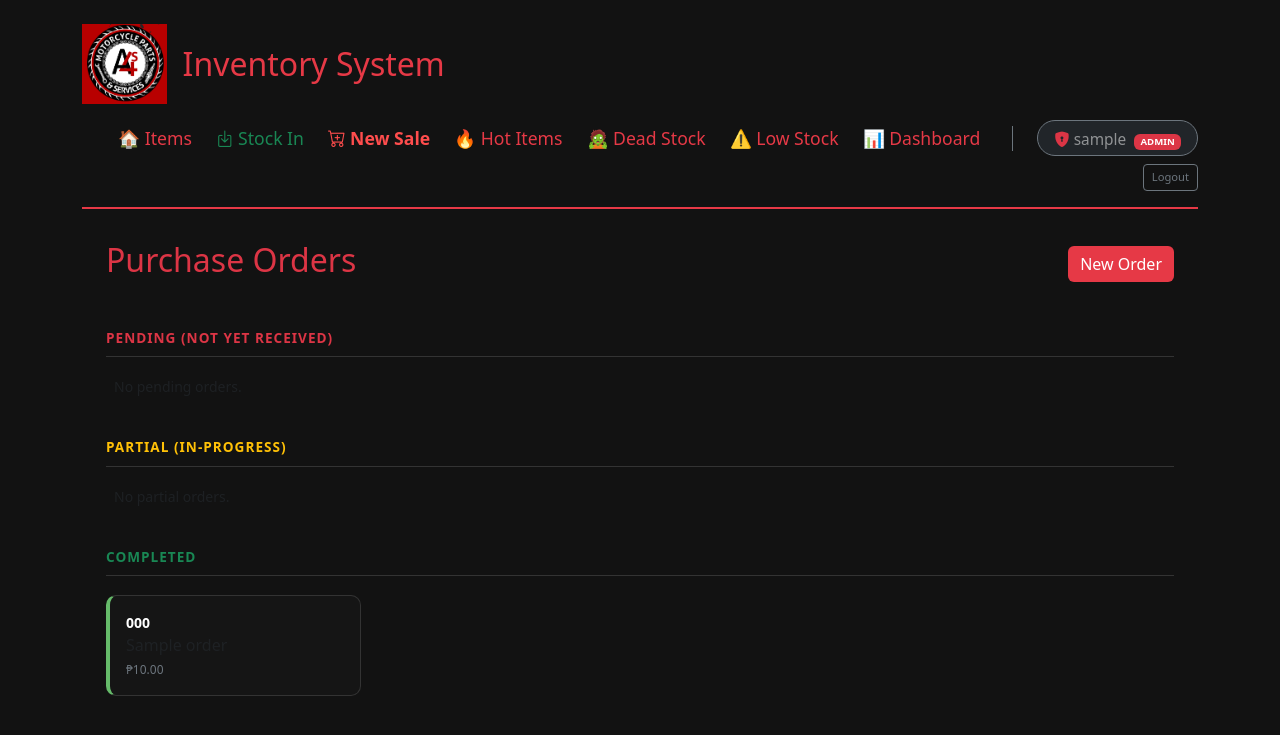
After one commit to PatrickLatade/A4-inventory-management, a Flask app: page /transaction/orders/list in a window 1280 px wide. The commit adds this page. Shown: the top 735 px of the page. Run offline with Flask 3, Linux system fonts and the light colour scheme; the visitor is signed in with stand-in values (Sample User, id 1); tables that the repository leaves empty hold one stand-in row (values such as "Sample post").

Commit message:
order logic online, possible improvements needed

```diff
--- a/routes/transaction_route.py
+++ b/routes/transaction_route.py
@@ -212,3 +212,180 @@ def save_transaction_out():
         return jsonify({"status": "error", "message": str(e)}), 500
     finally:
         conn.close()
+
+# --- PURCHASE ORDER ROUTES ---
+
+@transaction_bp.route("/transaction/order")
+def create_order_page():
+    """Renders the Purchase Order creation page"""
+    return render_template("transactions/order.html")
+
+@transaction_bp.route("/transaction/order/save", methods=["POST"])
+def save_purchase_order():
+    data = request.get_json()
+    conn = get_db()
+
+    # 1. TIME LOGIC (The Philippine Fix)
+    now_obj = datetime.now()
+    clean_time = now_obj.strftime("%Y-%m-%d %H:%M:%S")
+    today_str = now_obj.strftime("%Y%m%d")
+
+    try:
+        conn.execute("BEGIN")
+
+        # 2. Generate a PO Number
+        count = conn.execute("SELECT COUNT(*) FROM purchase_orders WHERE po_number LIKE ?", (f"PO-{today_str}%",)).fetchone()[0]
+        po_number = f"PO-{today_str}-{str(count + 1).zfill(3)}"
+
+        # 3. Insert the Header (Explicitly passing clean_time to created_at)
+        cursor = conn.execute("""
+            INSERT INTO purchase_orders (po_number, vendor_name, notes, status, created_by, created_at)
+            VALUES (?, ?, ?, 'PENDING', ?, ?)
+        """, (
+            po_number,
+            data.get('vendor_name'),
+            data.get('notes'),
+            session.get('user_id'),
+            clean_time  # <--- Manual Timestamp
+        ))
+        new_po_id = cursor.lastrowid
+
+        # 4. Insert the Line Items
+        total_order_amount = 0
+        for item in data.get('items', []):
+            qty = int(item['qty'])
+            cost = float(item['cost'])
+            total_order_amount += (qty * cost)
+
+            conn.execute("""
+                INSERT INTO po_items (po_id, item_id, quantity_ordered, unit_cost)
+                VALUES (?, ?, ?, ?)
+            """, (new_po_id, item['id'], qty, cost))
+
+        # 5. Update the Header with total amount
+        conn.execute("UPDATE purchase_orders SET total_amount = ? WHERE id = ?", (total_order_amount, new_po_id))
+
+        conn.commit()
+        flash(f"Purchase Order {po_number} saved!", "success")
+        return jsonify({"status": "success", "po_id": new_po_id}), 200
+
+    except Exception as e:
+        conn.rollback()
+        return jsonify({"status": "error", "message": str(e)}), 500
+    finally:
+        conn.close()
+
+@transaction_bp.route("/transaction/orders/list")
+def list_orders():
+    conn = get_db()
+    # We fetch the POs and count how many items are in each
+    orders = conn.execute("""
+        SELECT po.*,
+            (SELECT COUNT(*) FROM po_items WHERE po_id = po.id) as item_count
+        FROM purchase_orders po
+        ORDER BY created_at DESC
+    """).fetchall()
+    conn.close()
+    return render_template("transactions/order_overview.html", orders=orders)
+
+@transaction_bp.route("/api/order/<int:po_id>")
+def get_order_details(po_id):
+    """API for the Modal to get full PO details"""
+    conn = get_db()
+    po = conn.execute("SELECT * FROM purchase_orders WHERE id = ?", (po_id,)).fetchone()
+    items = conn.execute("""
+        SELECT pi.*, i.name
+        FROM po_items pi
+        JOIN items i ON pi.item_id = i.id
+        WHERE pi.po_id = ?
+    """, (po_id,)).fetchall()
+    conn.close()
+
+    return jsonify({
+        "po": dict(po),
+        "items": [dict(ix) for ix in items]
+    })
+
+@transaction_bp.route("/transaction/receive/<int:po_id>")
+def receive_order_page(po_id):
+    conn = get_db()
+    po = conn.execute("SELECT * FROM purchase_orders WHERE id = ?", (po_id,)).fetchone()
+    # Only allow receiving if not already completed
+    if po['status'] == 'COMPLETED':
+        flash("This order is already completed.", "info")
+        return redirect(url_for('transaction.list_orders'))
+
+    items = conn.execute("""
+        SELECT pi.*, i.name, i.pack_size
+        FROM po_items pi
+        JOIN items i ON pi.item_id = i.id
+        WHERE pi.po_id = ?
+    """, (po_id,)).fetchall()
+    conn.close()
+    return render_template("transactions/receive.html", po=po, items=items)
+
+@transaction_bp.route("/transaction/receive/confirm", methods=["POST"])
+def confirm_reception():
+    data = request.get_json()
+    po_id = data.get('po_id')
+    received_items = data.get('items')
+
+    # TIME LOGIC (The Philippine Fix)
+    clean_time = datetime.now().strftime("%Y-%m-%d %H:%M:%S")
+
+    conn = get_db()
+    try:
+        conn.execute("BEGIN")
+
+        all_completed = True
+
+        for entry in received_items:
+            item_id = entry['item_id']
+            qty_in = int(entry['qty_received'])
+
+            if qty_in > 0:
+                # ADD TO INVENTORY (Explicitly passing the transaction_date)
+                add_transaction(
+                    item_id=item_id,
+                    quantity=qty_in,
+                    transaction_type='IN',
+                    user_id=session.get('user_id'),
+                    user_name=session.get('username'),
+                    reference_id=po_id,
+                    reference_type='PURCHASE_ORDER',
+                    change_reason='PO_ARRIVAL',
+                    transaction_date=clean_time, # <--- Manual Timestamp
+                    external_conn=conn
+                )
+
+                # UPDATE PO_ITEMS
+                conn.execute("""
+                    UPDATE po_items
+                    SET quantity_received = quantity_received + ?
+                    WHERE po_id = ? AND item_id = ?
+                """, (qty_in, po_id, item_id))
+
+            # CHECK STATUS
+            check = conn.execute("""
+                SELECT quantity_ordered, quantity_received
+                FROM po_items WHERE po_id = ? AND item_id = ?
+            """, (po_id, item_id)).fetchone()
+
+            if check['quantity_received'] < check['quantity_ordered']:
+                all_completed = False
+
+        # 4. UPDATE PO HEADER (Passing clean_time to received_at)
+        new_status = 'COMPLETED' if all_completed else 'PARTIAL'
+        conn.execute("""
+            UPDATE purchase_orders
+            SET status = ?, received_at = ?
+            WHERE id = ?
+        """, (new_status, clean_time, po_id))
+
+        conn.commit()
+        return jsonify({"status": "success"})
+    except Exception as e:
+        conn.rollback()
+        return jsonify({"status": "error", "message": str(e)})
+    finally:
+        conn.close()
--- a/templates/base.html
+++ b/templates/base.html
@@ -84,25 +84,25 @@
         /* =========================
            CUSTOM ALERT STYLES
         ========================== */
-        .alert-success-custom {
+        .alert-success {
             background-color: #2e7d32 !important;
             color: #ffffff;
             border: none;
         }
 
-        .alert-danger-custom {
+        .alert-danger {
             background-color: #e63946 !important;
             color: #ffffff;
             border: none;
         }
 
-        .alert-warning-custom {
+        .alert-warning {
             background-color: #f4a261 !important;
             color: #000000;
             border: none;
         }
 
-        .alert-info-custom {
+        .alert-info {
             background-color: #1e88e5 !important;
             color: #ffffff;
             border: none;
@@ -124,7 +124,7 @@
     <nav class="ms-auto nav-links d-flex align-items-center">
         <a href="/" class="mx-2">🏠 Items</a>
 
-        <a href="{{ url_for('transaction.transaction_in') }}" class="mx-2 text-success">
+        <a href="{{ url_for('transaction.list_orders') }}" class="mx-2 text-success">
             <i class="bi bi-box-arrow-in-down"></i> Stock In
         </a>
 
--- /dev/null
+++ b/templates/transactions/order_overview.html
@@ -0,0 +1,240 @@
+{% extends "base.html" %}
+{% block styles %}
+<style>
+    .po-box {
+        background: #1a1a1a;
+        border: 1px solid #333;
+        border-radius: 10px;
+        /* Added 'background' to the transition list for smoothness */
+        transition: transform 0.2s, border-color 0.2s, background 0.2s;
+        cursor: pointer;
+        height: 100%;
+        /* Force Hardware Acceleration to prevent flickering */
+        backface-visibility: hidden;
+        -webkit-font-smoothing: subpixel-antialiased;
+    }
+
+    .po-box:hover {
+        transform: translateY(-5px);
+        background: #252525; /* Slight lift in background color on hover */
+    }
+
+    /* Status Colors */
+    .status-pending {
+        color: #ff4444;
+        border-left: 4px solid #ff4444 !important;
+    }
+    .status-pending:hover { border-color: #ff4444; }
+
+    .status-partial {
+        color: #ffca28;
+        border-left: 4px solid #ffca28 !important;
+    }
+    .status-partial:hover { border-color: #ffca28; }
+
+    /* Fix: Removed 'opacity' which causes the flickering */
+    .status-completed {
+        color: #66bb6a;
+        border-left: 4px solid #66bb6a !important;
+        background: #151515; /* Slightly darker to signify 'dimmed/done' */
+    }
+    .status-completed:hover {
+        border-color: #66bb6a;
+        background: #1a1a1a;
+    }
+
+    .section-divider {
+        border-bottom: 1px solid #333;
+        margin: 2.5rem 0 1.2rem 0;
+        padding-bottom: 0.5rem;
+        color: #888;
+        text-transform: uppercase;
+        letter-spacing: 1px;
+        font-size: 0.85rem;
+        font-weight: bold;
+    }
+
+    .modal-content { background-color: #1a1a1a; border: 1px solid #444; color: white; }
+    .table-po-items { background: #222; border-radius: 5px; }
+
+    .badge-pending { background-color: #7f1d1d; color: #fca5a5; }
+    .badge-partial { background-color: #78350f; color: #fcd34d; }
+    .badge-completed { background-color: #064e3b; color: #6ee7b7; }
+</style>
+{% endblock %}
+{% block content %}
+<div class="container mt-4">
+    <div class="d-flex justify-content-between align-items-center mb-4">
+        <h2 class="text-danger"><i class="fas fa-boxes"></i> Purchase Orders</h2>
+        <a href="/transaction/order" class="btn btn-danger">
+            <i class="fas fa-plus"></i> New Order
+        </a>
+    </div>
+
+    <div class="section-divider text-danger"><i class="fas fa-clock"></i> Pending (Not yet received)</div>
+    <div class="row g-3">
+        {% set pending_count = namespace(value=0) %}
+        {% for order in orders if order.status == 'PENDING' %}
+            {% set pending_count.value = pending_count.value + 1 %}
+            <div class="col-md-4">
+                <div class="po-box p-3 status-pending" onclick="openOrderDetails({{ order.id }})">
+                    <div class="d-flex justify-content-between align-items-start">
+                        <h5 class="text-white mb-1">{{ order.po_number }}</h5>
+                        <span class="badge badge-pending">{{ order.status }}</span>
+                    </div>
+                    <p class="text-muted small mb-2">{{ order.vendor_name }}</p>
+                    <div class="d-flex justify-content-between align-items-center mt-3">
+                        <span class="text-secondary small">{{ order.item_count }} Items</span>
+                        <span class="text-white fw-bold">₱{{ "{:,.2f}" .format(order.total_amount) }}</span>
+                    </div>
+                </div>
+            </div>
+        {% endfor %}
+        {% if pending_count.value == 0 %}
+            <div class="col-12 text-muted small ps-3">No pending orders.</div>
+        {% endif %}
+    </div>
+
+    <div class="section-divider text-warning"><i class="fas fa-truck-loading"></i> Partial (In-Progress)</div>
+    <div class="row g-3">
+        {% set partial_count = namespace(value=0) %}
+        {% for order in orders if order.status == 'PARTIAL' %}
+            {% set partial_count.value = partial_count.value + 1 %}
+            <div class="col-md-4">
+                <div class="po-box p-3 status-partial" onclick="openOrderDetails({{ order.id }})">
+                    <div class="d-flex justify-content-between align-items-start">
+                        <h5 class="text-white mb-1">{{ order.po_number }}</h5>
+                        <span class="badge badge-partial">{{ order.status }}</span>
+                    </div>
+                    <p class="text-muted small mb-2">{{ order.vendor_name }}</p>
+                    <div class="d-flex justify-content-between align-items-center mt-3">
+                        <span class="text-secondary small">{{ order.item_count }} Items</span>
+                        <span class="text-white fw-bold">₱{{ "{:,.2f}" .format(order.total_amount) }}</span>
+                    </div>
+                </div>
+            </div>
+        {% endfor %}
+        {% if partial_count.value == 0 %}
+            <div class="col-12 text-muted small ps-3">No partial orders.</div>
+        {% endif %}
+    </div>
+
+    <div class="section-divider text-success"><i class="fas fa-check-circle"></i> Completed</div>
+    <div class="row g-3">
+        {% set comp_count = namespace(value=0) %}
+        {% for order in orders if order.status == 'COMPLETED' %}
+            {% set comp_count.value = comp_count.value + 1 %}
+            <div class="col-md-3">
+                <div class="po-box p-3 status-completed" onclick="openOrderDetails({{ order.id }})">
+                    <div class="d-flex justify-content-between">
+                        <small class="text-white fw-bold">{{ order.po_number }}</small>
+                        <i class="fas fa-check-circle text-success"></i>
+                    </div>
+                    <p class="text-muted extra-small mb-1">{{ order.vendor_name }}</p>
+                    <div class="d-flex justify-content-between align-items-center">
+                        <span class="text-secondary" style="font-size: 0.75rem;">₱{{ "{:,.2f}" .format(order.total_amount) }}</span>
+                    </div>
+                </div>
+            </div>
+        {% endfor %}
+        {% if comp_count.value == 0 %}
+            <div class="col-12 text-muted small ps-3">No history yet.</div>
+        {% endif %}
+    </div>
+</div>
+
+<div class="modal fade" id="orderModal" tabindex="-1">
+    <div class="modal-dialog modal-lg modal-dialog-centered">
+        <div class="modal-content">
+            <div class="modal-header border-secondary">
+                <h5 class="modal-title" id="modalPONumber">Order Details</h5>
+                <button type="button" class="btn-close btn-close-white" data-bs-dismiss="modal"></button>
+            </div>
+            <div class="modal-body">
+                <div class="row mb-4">
+                    <div class="col-6">
+                        <small class="text-danger d-block">Vendor</small>
+                        <span id="modalVendor" class="fs-5"></span>
+                    </div>
+                    <div class="col-6 text-end">
+                        <small class="text-danger d-block">Created At</small>
+                        <span id="modalDate"></span>
+                    </div>
+                </div>
+
+                <table class="table table-dark table-sm table-po-items">
+                    <thead>
+                        <tr>
+                            <th>Item</th>
+                            <th class="text-center">Ordered</th>
+                            <th class="text-center">Received</th>
+                        </tr>
+                    </thead>
+                    <tbody id="modalItemsBody"></tbody>
+                </table>
+            </div>
+            <div class="modal-footer border-secondary">
+                <button type="button" class="btn btn-secondary" data-bs-dismiss="modal">Close</button>
+                <a id="receiveBtn" href="#" class="btn btn-danger">
+                    <i class="fas fa-truck-loading"></i> Go to Receiving
+                </a>
+            </div>
+        </div>
+    </div>
+</div>
+
+<script>
+let orderModal;
+
+document.addEventListener('DOMContentLoaded', function() {
+    const modalElement = document.getElementById('orderModal');
+    if (modalElement) {
+        orderModal = new bootstrap.Modal(modalElement);
+    }
+});
+
+async function openOrderDetails(poId) {
+    if (!orderModal) {
+        const modalElement = document.getElementById('orderModal');
+        orderModal = new bootstrap.Modal(modalElement);
+    }
+
+    try {
+        const response = await fetch(`/api/order/${poId}`);
+        if (!response.ok) throw new Error("Failed to fetch PO details");
+
+        const data = await response.json();
+
+        document.getElementById('modalPONumber').innerText = data.po.po_number;
+        document.getElementById('modalVendor').innerText = data.po.vendor_name;
+        document.getElementById('modalDate').innerText = data.po.created_at;
+
+        // Hide the receive button if already completed
+        const receiveBtn = document.getElementById('receiveBtn');
+        if (data.po.status === 'COMPLETED') {
+            receiveBtn.style.display = 'none';
+        } else {
+            receiveBtn.style.display = 'inline-block';
+            receiveBtn.href = `/transaction/receive/${poId}`;
+        }
+
+        const itemsBody = document.getElementById('modalItemsBody');
+        itemsBody.innerHTML = '';
+        data.items.forEach(item => {
+            itemsBody.innerHTML += `
+                <tr>
+                    <td>${item.name}</td>
+                    <td class="text-center">${item.quantity_ordered}</td>
+                    <td class="text-center">${item.quantity_received}</td>
+                </tr>
+            `;
+        });
+
+        orderModal.show();
+    } catch (err) {
+        console.error("Modal Error:", err);
+        alert("Could not load order details.");
+    }
+}
+</script>
+{% endblock %}
```
Also changed, not shown: db/schema.py (+30 -0 lines), templates/transactions/order.html (added, +180 -0 lines), templates/transactions/receive.html (added, +91 -0 lines).
